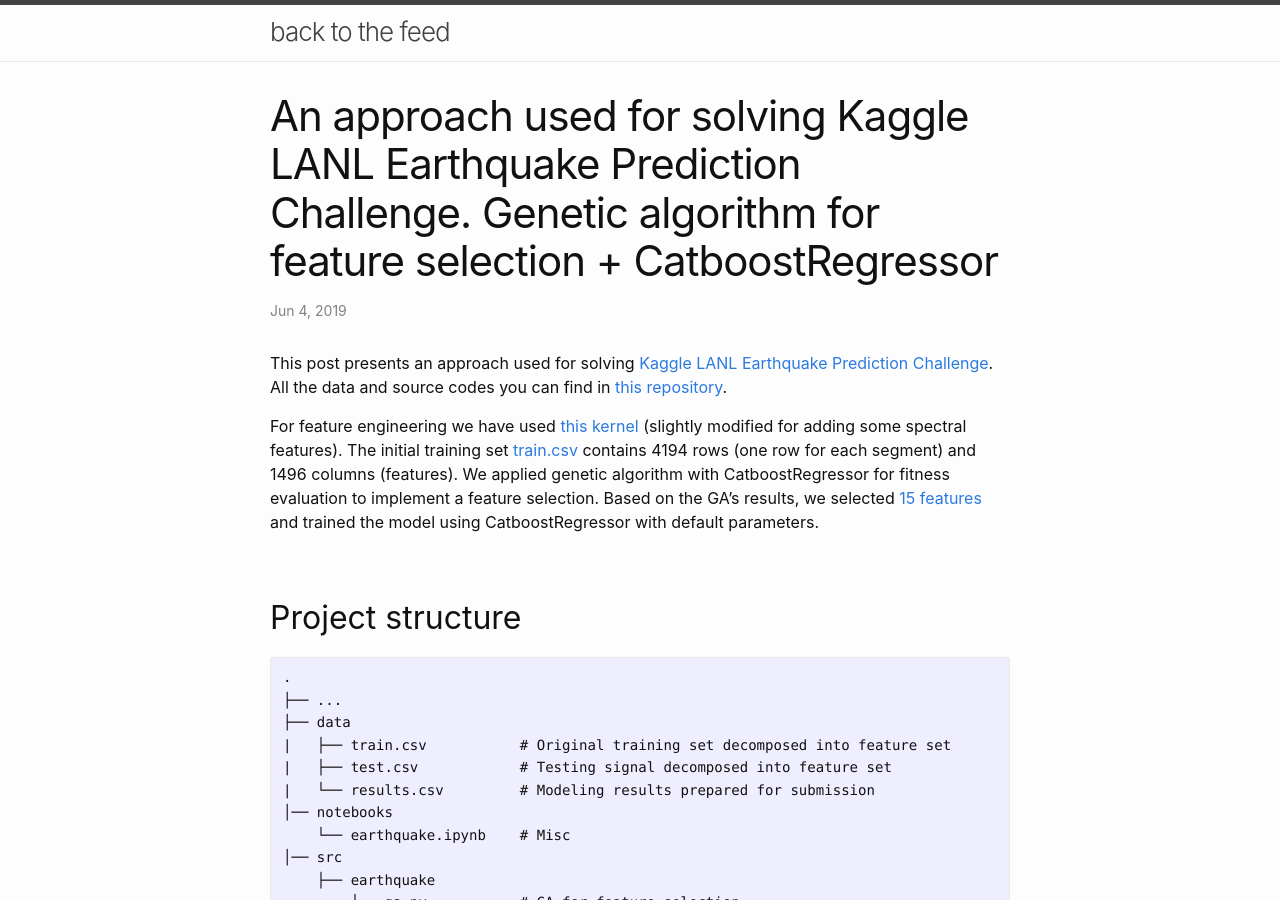
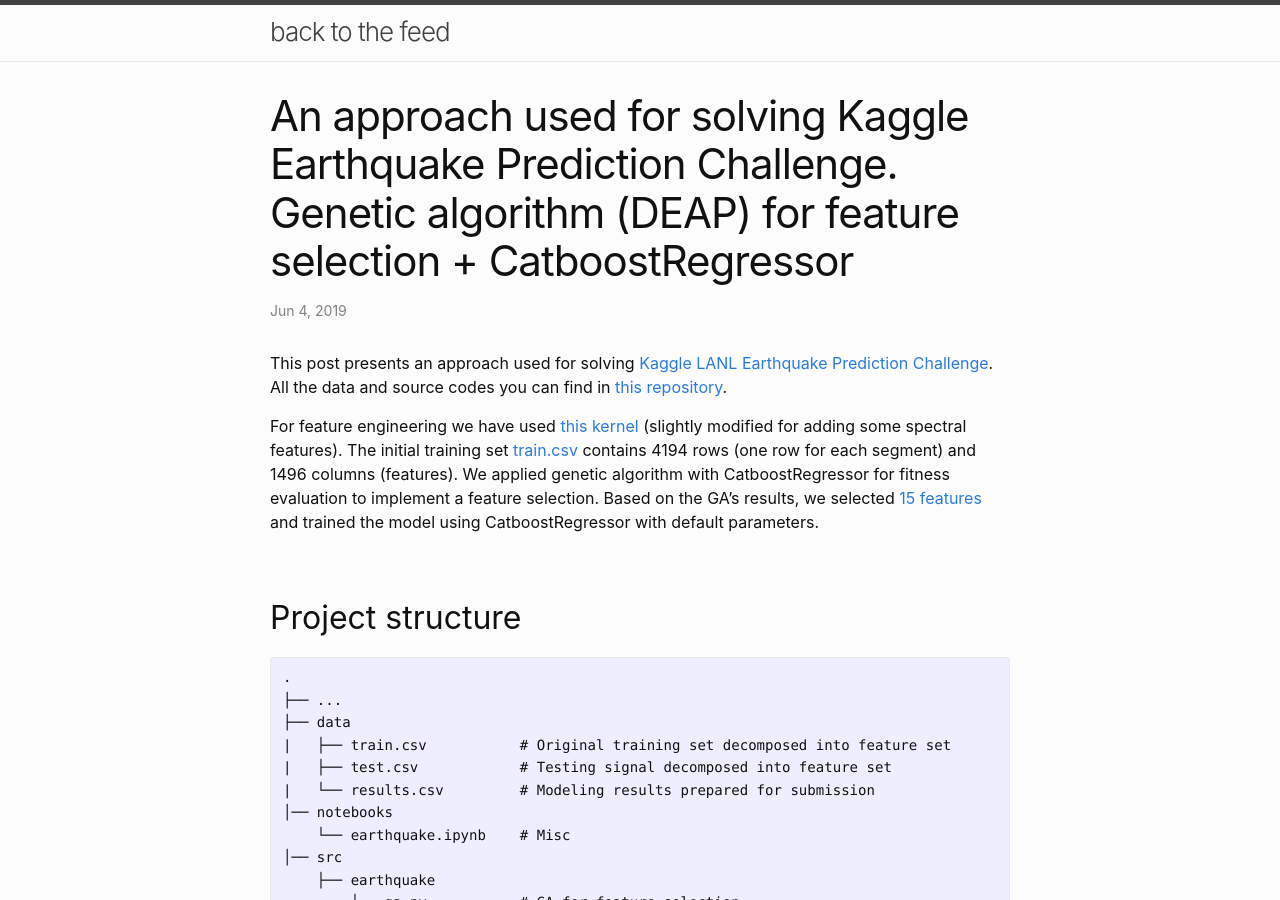
Before and after one commit to viktorsapozhok/viktorsapozhok.github.io, a Jekyll site: the page built from _posts/2019-06-04-earthquake-prediction.md, in a window 1280 px wide and 900 px high. Built offline with Jekyll 4.4.1, drawn with Linux system fonts in a browser that asks for light colours.

Commit message:
updated title

```diff
--- a/_posts/2019-06-04-earthquake-prediction.md
+++ b/_posts/2019-06-04-earthquake-prediction.md
@@ -1,10 +1,10 @@
 ---
 layout: post
-title: "An approach used for solving Kaggle LANL Earthquake Prediction Challenge.
-  Genetic algorithm for feature selection + CatboostRegressor"
+title: "An approach used for solving Kaggle Earthquake Prediction Challenge.
+  Genetic algorithm (DEAP) for feature selection + CatboostRegressor"
 slug: deap-genetic-algorithm
-meta: "An approach used for solving Kaggle LANL Earthquake Prediction Challenge.
-Genetic algorithm for feature selection + CatboostRegressor"
+meta: "An approach used for solving Kaggle Earthquake Prediction Challenge.
+Genetic algorithm (DEAP) for feature selection + CatboostRegressor"
 ---
 
 This post presents an approach used for solving
```
